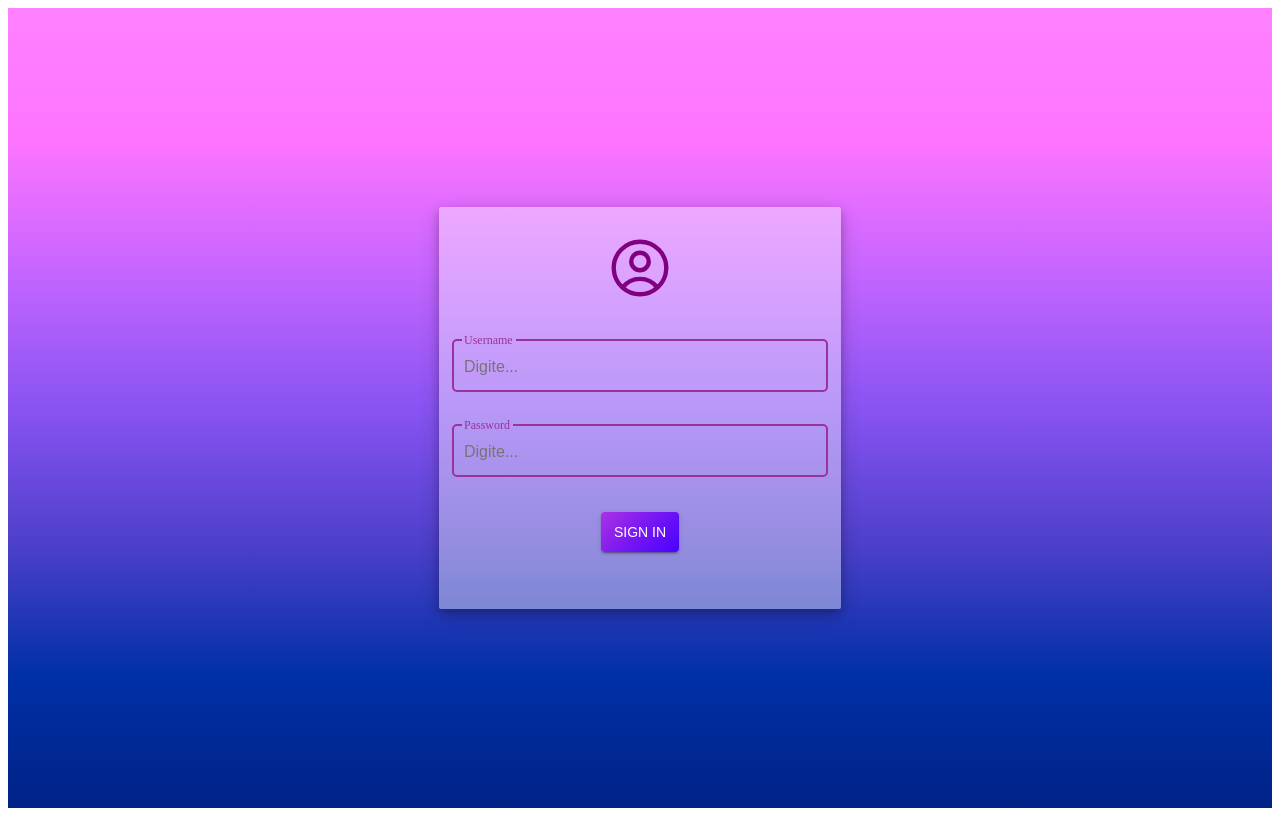
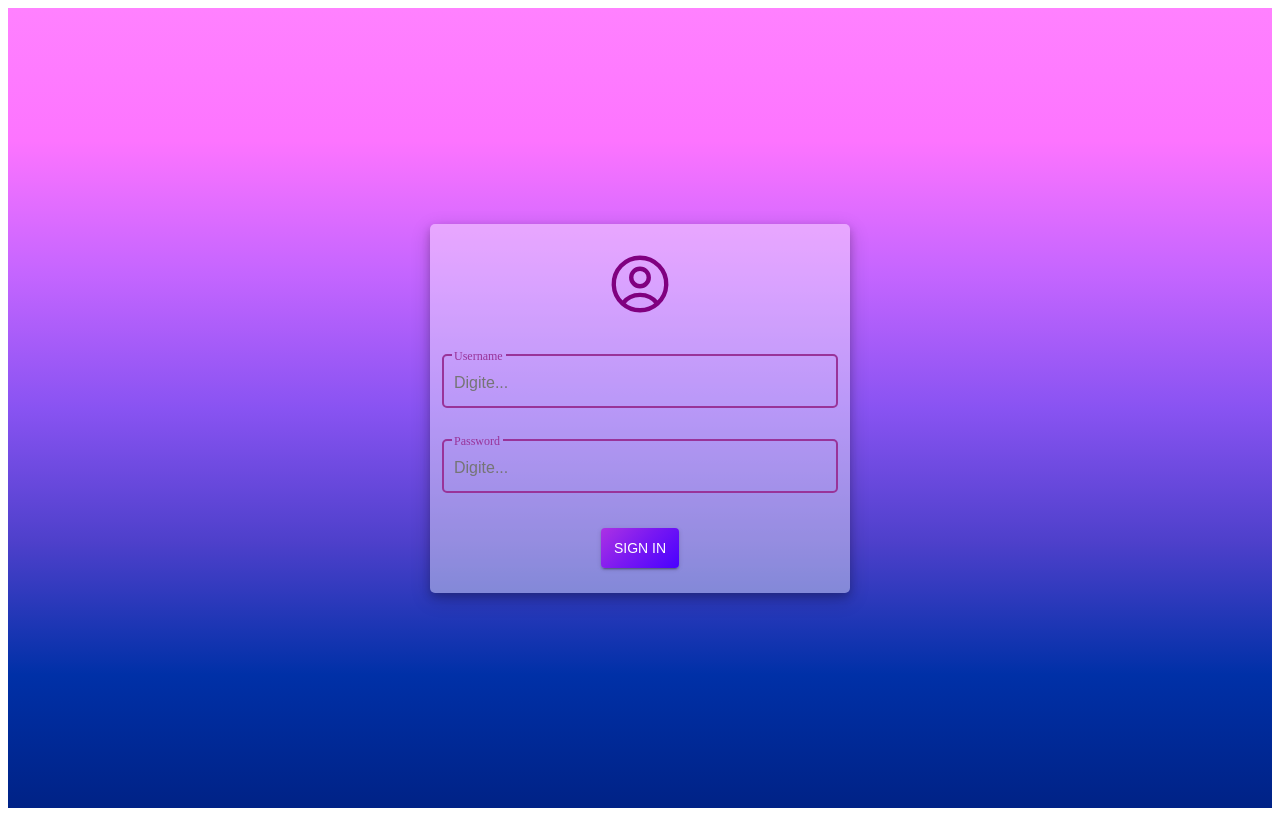
Before and after one commit to HenriqueSouzza/react-solid-test, a Next.js app: page /login in a window 1280 px wide. Built offline with nearby package versions, Linux system fonts and the light colour scheme.

Commit message:
refactor: remove component cardcontent

```diff
--- a/app/login/page.tsx
+++ b/app/login/page.tsx
@@ -1,7 +1,7 @@
 'use client'
 
 import React from "react";
-import { Card, Box, CardContent, Input, Button } from "@/components";
+import { Card, Box, Input, Button } from "@/components";
 import { usePageLogin } from "@/hooks";
 import { CssProps } from "@/interfaces";
 import { AccountCircle } from "@/icons";
@@ -15,26 +15,7 @@ const BoxMainStyle: CssProps = {
 }
 
 const CardStyle: CssProps = {
-  flexDirection: 'column',
-  width: '400px',
-  height: '400px',
-  backgroundColor: `rgba(255, 255, 255, 0.4)`,
-  borderRadius: '2px',
-  padding: '1px',
   boxShadow: '0 4px 8px 0 rgba(0, 0, 0, 0.2), 0 6px 20px 0 rgba(0, 0, 0, 0.19)',
-  '@media (max-width: 768px)': {
-    width: '100%',
-    height: '100vh',
-    padding: 0,
-  },
-}
-
-const CardContentStyle: CssProps = {
-  padding: '25px 10px',
-  display: 'flex',
-  flexDirection: 'column',
-  alignItems: 'center',
-  gap: '35px'
 }
 
 const FieldStyle: CssProps = {
@@ -52,7 +33,6 @@ const Login = () => {
     <form onSubmit={onSubmit}>
       <Box component="section" css={BoxMainStyle}>
         <Card css={CardStyle}>
-          <CardContent css={CardContentStyle}>
           <Box css={FieldStyle}>
             <AccountCircle
               height={70}
@@ -82,7 +62,6 @@ const Login = () => {
               Sign in
             </Button>
           </Box>
-          </CardContent>
         </Card>
       </Box>
     </form>
--- a/components/card/index.tsx
+++ b/components/card/index.tsx
@@ -4,4 +4,18 @@ import { Component } from '@/components';
 
 interface CardProps extends CommonProps { }
 
-export const Card = styled(Component)(({ css }: CardProps) => ({ ...css }));
+export const Card = styled(Component)(({ css }: CardProps) => ({
+  width: '400px',
+  gap: '35px',
+  borderRadius: '5px',
+  display: 'flex',
+  flexDirection: 'column',
+  padding: '25px 10px',
+  backgroundColor: 'rgba(255, 255, 255, 0.4)',
+  '@media (max-width: 768px)': {
+    width: '100%',
+    height: '100vh',
+    padding: 0,
+  },
+  ...css
+}));
--- a/components/cardcontent/index.tsx
+++ /dev/null
@@ -1,8 +0,0 @@
-import React from 'react';
-import { CommonProps } from '@/interfaces';
-import styled from 'styled-components';
-import { Component } from '@/components';
-
-interface CardContentProps extends CommonProps { }
-
-export const CardContent = styled(Component)(({ css }: CardContentProps) => ({ ...css }));
--- a/components/index.ts
+++ b/components/index.ts
@@ -2,7 +2,6 @@ export * from './component';
 export * from './box';
 export * from './button';
 export * from './card';
-export * from './cardcontent';
 export * from './input';
 export * from './loading';
 export * from './table';
--- a/components/modal/index.tsx
+++ b/components/modal/index.tsx
@@ -17,7 +17,6 @@ const Background = styled.div`
   display: flex;
   align-items: center;
   justify-content: center;
-  cursor: pointer;
 `;
 
 const Component = ({ open, showIconClose, children, onClickClose, ...props }: ModalProps) => {
```
Lines whose indentation alone changed are shown as unchanged.
